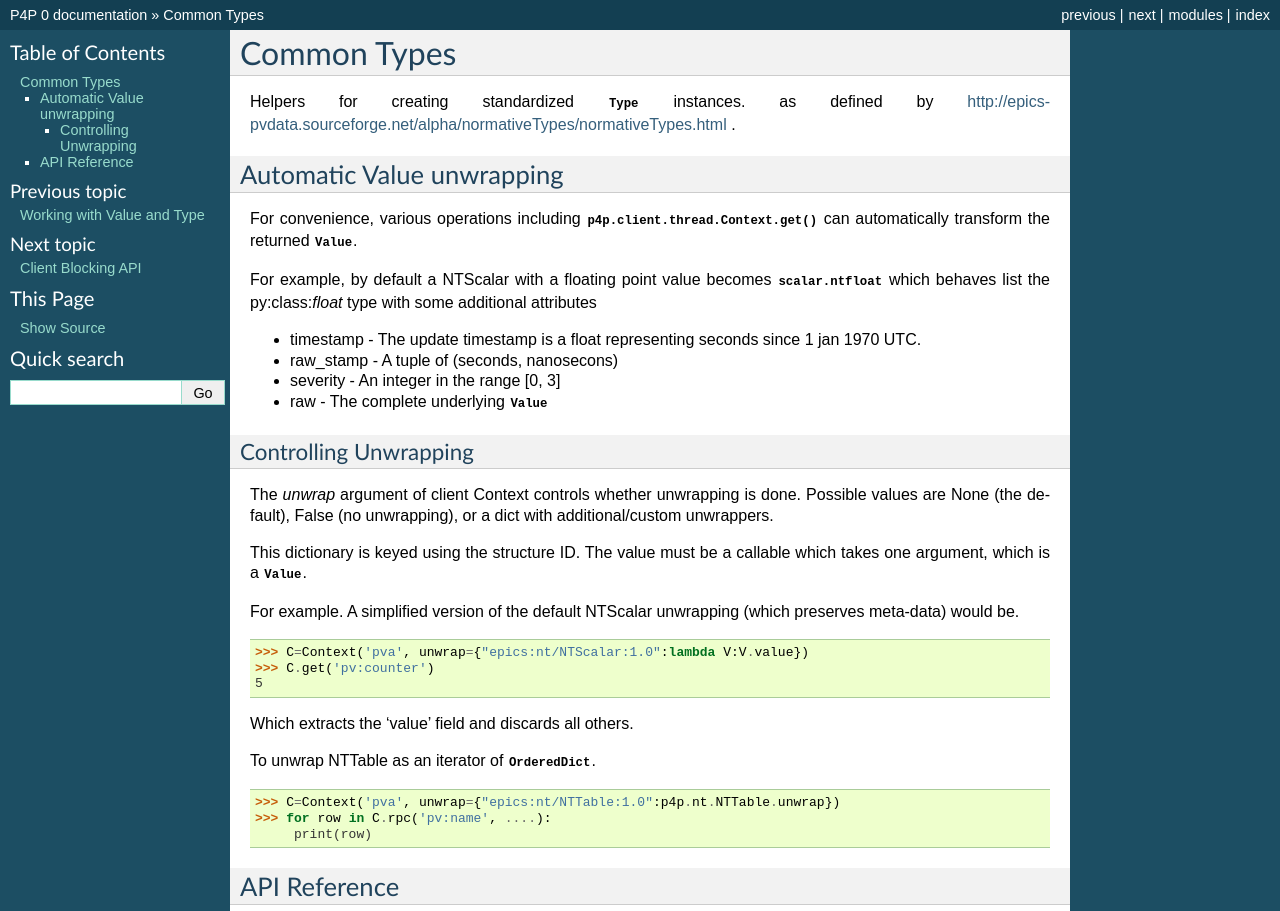
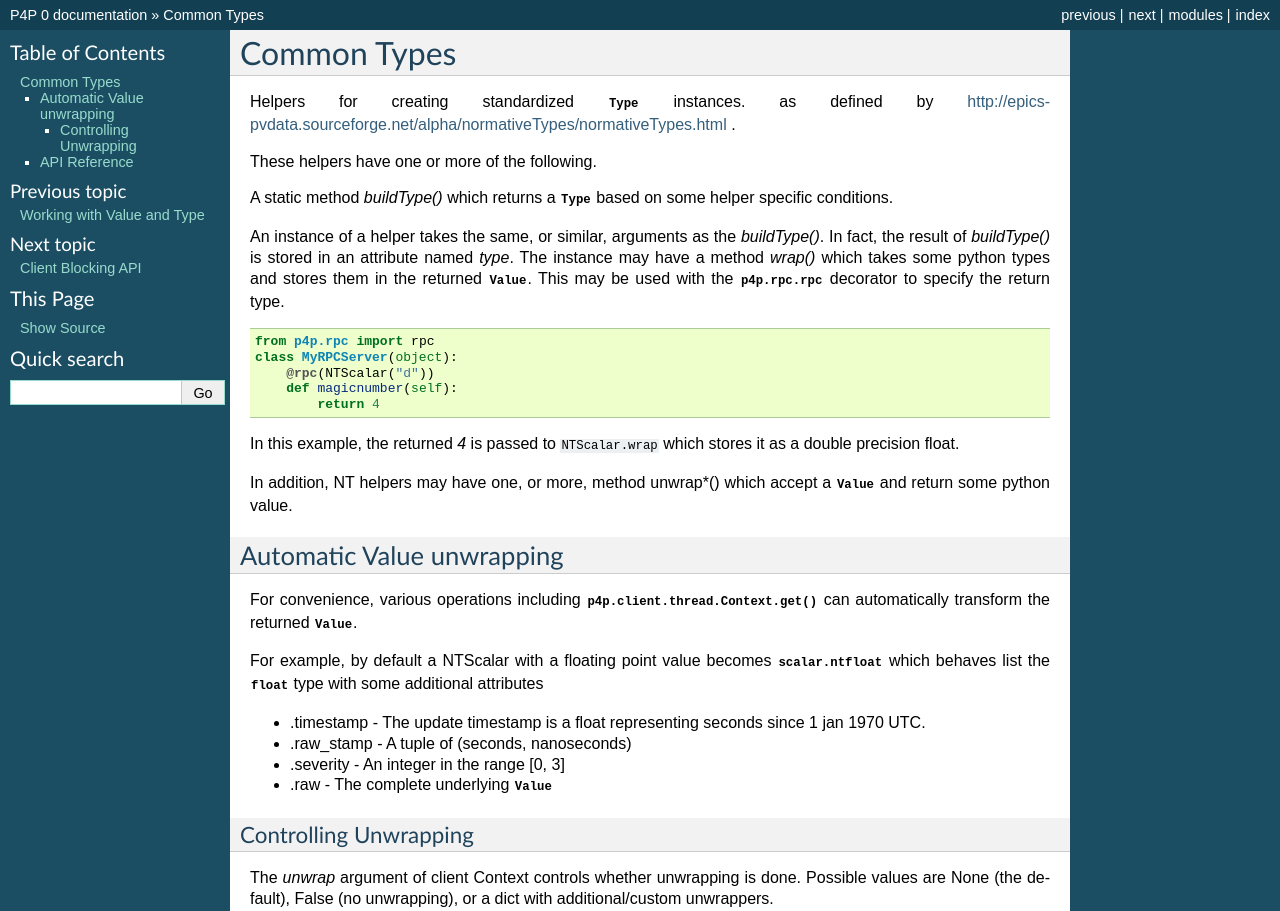
Before and after one commit to epics-base/p4p, a Sphinx documentation site: the page built from documentation/nt.rst, in a window 1280 px wide and 1400 px high, cut to the strip 0-911 px from the top of the window. Built offline with Sphinx 7.4.7, drawn with Linux system fonts in a browser that asks for light colours; cross-references to code outside the pages are shown as plain code; some of the changed text lies outside the part shown.

Commit message:
more doc

```diff
--- a/documentation/nt.rst
+++ b/documentation/nt.rst
@@ -7,21 +7,41 @@ Helpers for creating standardized :py:class:`Type` instances.
 as defined by http://epics-pvdata.sourceforge.net/alpha/normativeTypes/normativeTypes.html
 .
 
+These helpers have one or more of the following.
+
+A static method *buildType()* which returns a :class:`~p4p.Type` based on some helper specific conditions.
+
+An instance of a helper takes the same, or similar, arguments as the *buildType()*.
+In fact, the result of *buildType()* is stored in an attribute named *type*.
+The instance may have a method *wrap()* which takes some python types and stores them in the returned :class:`~p4p.Value`.
+This may be used with the :class:`p4p.rpc.rpc` decorator to specify the return type. ::
+
+    from p4p.rpc import rpc
+    class MyRPCServer(object):
+        @rpc(NTScalar("d"))
+        def magicnumber(self):
+            return 4
+
+In this example, the returned *4* is passed to :method:`NTScalar.wrap` which stores it as a double precision float.
+
+In addition, NT helpers may have one, or more, method unwrap*() which accept a :class:`~p4p.Value` and return
+some python value.
+
 .. _unwrap:
 
 Automatic Value unwrapping
 --------------------------
 
 For convenience, various operations including :py:meth:`p4p.client.thread.Context.get`
-can automatically transform the returned :py:class:`Value`.
+can automatically transform the returned :py:class:`~p4p.Value`.
 
 For example, by default a NTScalar with a floating point value becomes :py:class:`scalar.ntfloat`
-which behaves list the py:class:`float` type with some additional attributes
+which behaves list the :class:`float` type with some additional attributes
 
-* timestamp - The update timestamp is a float representing seconds since 1 jan 1970 UTC.
-* raw_stamp - A tuple of (seconds, nanosecons)
-* severity - An integer in the range [0, 3]
-* raw - The complete underlying :class:`~p4p.Value`
+* .timestamp - The update timestamp is a float representing seconds since 1 jan 1970 UTC.
+* .raw_stamp - A tuple of (seconds, nanoseconds)
+* .severity - An integer in the range [0, 3]
+* .raw - The complete underlying :class:`~p4p.Value`
 
 Controlling Unwrapping
 ^^^^^^^^^^^^^^^^^^^^^^
@@ -35,7 +55,7 @@ The value must be a callable which takes one argument,
 which is a :class:`~p4p.Value`.
 
 For example.
-A simplified version of the default NTScalar unwrapping (which preserves meta-data)
+A simplified version of the default NTScalar unwrapping which discards meta-data
 would be. ::
 
    >>> C=Context('pva', unwrap={"epics:nt/NTScalar:1.0":lambda V:V.value})
--- a/documentation/rpc.rst
+++ b/documentation/rpc.rst
@@ -48,7 +48,7 @@ Client Example
 
 Remote Procedure calls are make through the :meth:`~p4p.client.thread.Context.rpc` method of a :class:`~p4p.client.thread.Context`.
 To assist in encoding arguments, a proxy object can be created with the :func:`rpcproxy` decorator.
-A proxy for the preceeding example would be: ::
+A proxy for the preceding example would be: ::
 
     from p4p.rpc import rpcproxy, rpccall
     @rpcproxy
```
Also changed, not shown: other parts of documentation/nt.rst (+1 -1 lines), documentation/client.rst (+11 -11 lines), documentation/values.rst (+5 -5 lines).
